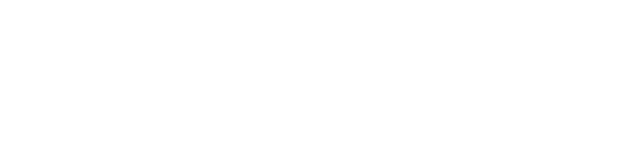
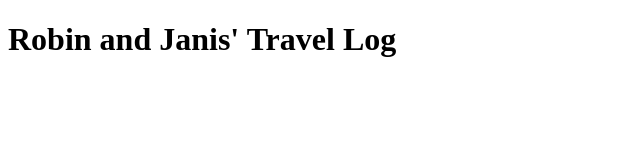
Before and after one commit to RobandJan/RobandJan, a plain HTML site: page index.html in a window 1280 px wide. Shown: the whole page, without its empty margins (0-640 px from the left). Drawn offline with Linux system fonts and the light colour scheme.

Commit message:
more corrections to make code run

```diff
--- a/index.html
+++ b/index.html
@@ -3,17 +3,8 @@
     <head>
         <meta charset="utf-8">
         <title>Travel Log webpage r</title>
-        <style>
-            body {
-                font-family: Arial, sans-serif;
-            }
-          <h1>
-          Robin and Janis' Travel Log
-          </h1>
-        </style>
     </head>
-    <body>
-      <script>
-      </script>
+       <body>
+            <h1> Robin and Janis' Travel Log</h1>
     </body>
 </html>
```
